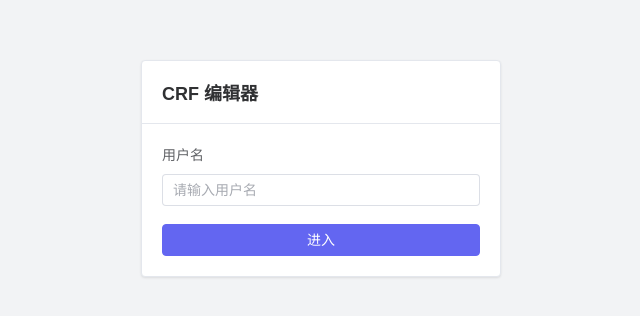
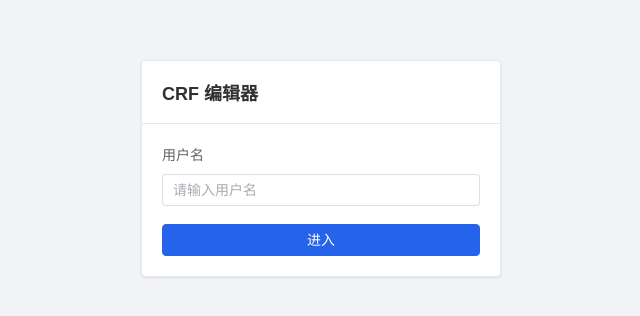
Before and after one commit to decade6666/CRF-Editor, a Vue app in the folder frontend/: page / in a window 1280 px wide. Shown: the part 232-548 px from the top of the page, without its empty margins (319-959 px from the left). Built offline with nearby package versions, Linux system fonts and the light colour scheme.

Commit message:
style(theme): 主页面主题色从靛蓝改为浅蓝色系

```diff
--- a/frontend/src/styles/main.css
+++ b/frontend/src/styles/main.css
@@ -1,20 +1,22 @@
 /* ——— 原子色板（Primitive Tokens）——— */
 :root {
-  --indigo-50:  #eef2ff;
-  --indigo-100: #e0e7ff;
-  --indigo-200: #c7d2fe;
-  --indigo-300: #a5b4fc;
-  --indigo-400: #818cf8;
-  --indigo-500: #6366f1;   /* 主色 */
-  --indigo-600: #4f46e5;   /* hover 态 */
-  --indigo-700: #4338ca;
-  --indigo-900: #1e1b4b;   /* 深靛蓝（侧边栏）*/
+  --indigo-50:  #f7fbff;
+  --indigo-100: #eef6ff;
+  --indigo-200: #dbeafe;
+  --indigo-300: #bfdbfe;
+  --indigo-400: #93c5fd;
+  --indigo-500: #60a5fa;
+  --indigo-600: #3b82f6;
+  --indigo-700: #2563eb;   /* 主色 */
+  --indigo-800: #1d4ed8;   /* hover 态 */
+  --indigo-900: #1e3a5f;   /* 深蓝（侧边栏）*/
 
   /* ——— 语义 Token（Semantic Tokens）——— */
-  --color-primary:        var(--indigo-500);
-  --color-primary-dark:   var(--indigo-600);
+  --color-primary:        var(--indigo-700);
+  --color-primary-dark:   var(--indigo-800);
   --color-primary-light:  var(--indigo-100);
-  --color-primary-subtle: #f5f3ff;
+  --color-primary-subtle: #f7fbff;
+  --color-primary-rgb:    37, 99, 235;
 
   --color-sidebar-bg:     var(--indigo-900);
   --color-sidebar-item:   rgba(255,255,255,0.75);
@@ -22,13 +24,13 @@
   --color-sidebar-active: rgba(255,255,255,0.18);
   --color-sidebar-border: rgba(255,255,255,0.08);
 
-  --color-header-bg:      var(--indigo-500);
+  --color-header-bg:      var(--indigo-700);
   --color-header-text:    #ffffff;
 
-  --color-bg-body:        #f1f5f9;
+  --color-bg-body:        #f7fbff;
   --color-bg-card:        #ffffff;
-  --color-bg-hover:       #f8fafc;
-  --color-border:         #e2e8f0;
+  --color-bg-hover:       #f3f8ff;
+  --color-border:         #dbe7f3;
   --color-text-primary:   #1e293b;
   --color-text-secondary: #64748b;
   --color-text-muted:     #94a3b8;
@@ -70,7 +72,7 @@
   --el-color-primary-light-3:   var(--indigo-300);
   --el-color-primary-light-5:   var(--indigo-200);
   --el-color-primary-light-7:   var(--indigo-100);
-  --el-color-primary-light-8:   #ede9fe;
+  --el-color-primary-light-8:   var(--indigo-100);
   --el-color-primary-light-9:   var(--color-primary-subtle);
   --el-border-radius-base:      var(--radius-sm);
   --el-border-radius-small:     var(--radius-sm);
@@ -262,8 +264,9 @@ body { font-family: 'Microsoft YaHei', sans-serif; height: 100vh; display: flex;
 
 /* 暗色模式 CSS 变量覆盖 */
 html[data-theme="dark"] {
-  --indigo-900: #312e81;
-  --indigo-500: #818cf8;
+  --indigo-900: #172554;
+  --indigo-700: #3b82f6;
+  --indigo-500: #60a5fa;
   --color-bg-body: #0f172a;
   --color-bg-card: #1e293b;
   --color-bg-hover: #334155;
@@ -271,7 +274,8 @@ html[data-theme="dark"] {
   --color-text-primary: #f1f5f9;
   --color-text-secondary: #94a3b8;
   --color-text-muted: #64748b;
-  --color-primary-subtle: #1e1b4b;
+  --color-primary-subtle: #1e3a5f;
+  --color-primary-rgb: 37, 99, 235;
   --shadow-sm: 0 1px 2px rgba(0, 0, 0, 0.4);
   --shadow-md: 0 4px 6px rgba(0, 0, 0, 0.5);
   --shadow-lg: 0 10px 15px rgba(0, 0, 0, 0.6);
```
